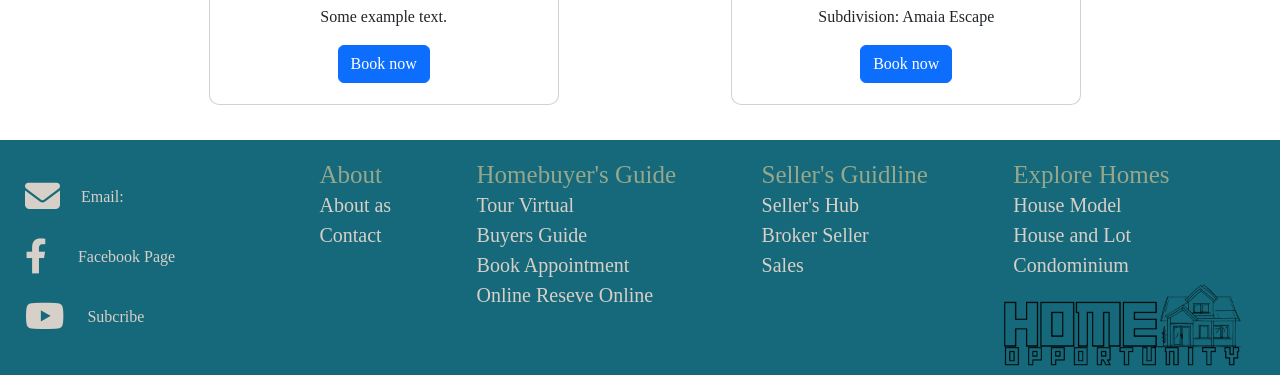
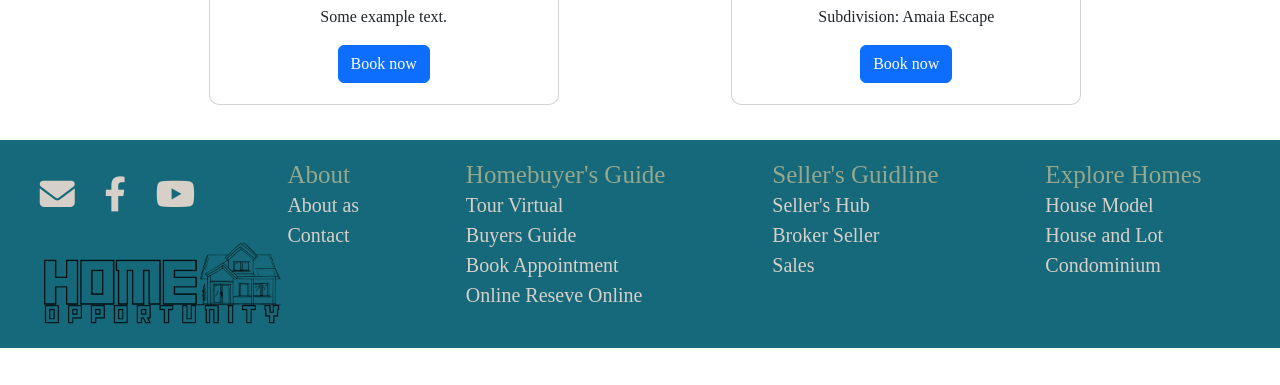
Before and after one commit to thomarigabito/MP1, a plain HTML site: page index.html in a window 1280 px wide. Shown: the part 2856-3241 px from the top of the page. After the commit the page ends 3204 px from the top, so only its background shows below. Drawn offline with nearby package versions, Linux system fonts and the light colour scheme; a web font is replaced by a local one.

Commit message:
modified:   index.html 	modified:   style.css

```diff
--- a/index.html
+++ b/index.html
@@ -348,20 +348,20 @@
         <div class="container-fluid footers" style="padding:25px; border: 0;">
             <div class="row" style= "height:fit-content; ">
 
-                <div class="col-2 social" >
+                <div class="col-2 social">
                     <div class="email">
                         <a id="email" href="#"><i class="fa-solid fa-envelope"></i></a>
-                        <a href="#" style="text-decoration: none;"><p>Email: </p></a>
+                        <!-- <a href="#" style="text-decoration: none;"><p>Email: </p></a> -->
                     </div>
 
                     <div class="fb">
                         <a id="fb" href="#"><i class="fa-brands fa-facebook-f" ></i></a>
-                        <a href="#" style="text-decoration: none;"><p>Facebook Page </p></a>
+                        <!-- <a href="#" style="text-decoration: none;"><p>Facebook Page </p></a> -->
                     </div>
 
                     <div class="yt" >
                         <a id="yt" href="#"><i class="fa-brands fa-youtube"></i></a>
-                        <a href="#" style="text-decoration: none;"><p>Subcribe</p></a>
+                        <!-- <a href="#" style="text-decoration: none;"><p>Subcribe</p></a> -->
                     </div>
 
                 </div>
--- a/style.css
+++ b/style.css
@@ -329,9 +329,15 @@ footer{
     position: relative;
     background: #16697A;
 }
+footer .social{
+    display: flex;
+    justify-content: space-around;
+
+}
+
 footer .email {
     display: flex;
-    align-items: center;
+    /* align-items: center; */
     gap: 1em;
     margin: 5px 0;
 }
@@ -353,7 +359,7 @@ footer .email p:hover{
 }
 footer .fb{
     display: flex;
-    align-items: center;
+    /* align-items: center; */
     gap: 1em;
     margin: 5px 0;
 }
@@ -376,7 +382,7 @@ footer .fb p:hover{
 
 footer .yt{
     display:flex;
-    align-items:center;
+    /* align-items:center;  */
     gap:.50em;
     margin: 5px 0;
 }
@@ -403,7 +409,7 @@ footer .yt p:hover {
 
 footer .col{
     display:flex;
-    justify-content: space-evenly;
+    justify-content: space-around;
 }
 footer .col dl{
     display: block;
@@ -431,8 +437,8 @@ footer .col dd a:hover{
 footer .footlogo{
     display: inline;
     position:absolute;
-    bottom: 0;
-    right: 25px;
+    bottom: 15px;
+    left: 35px;
     height: 100px;
 }
 footer .footlogo img{
```
